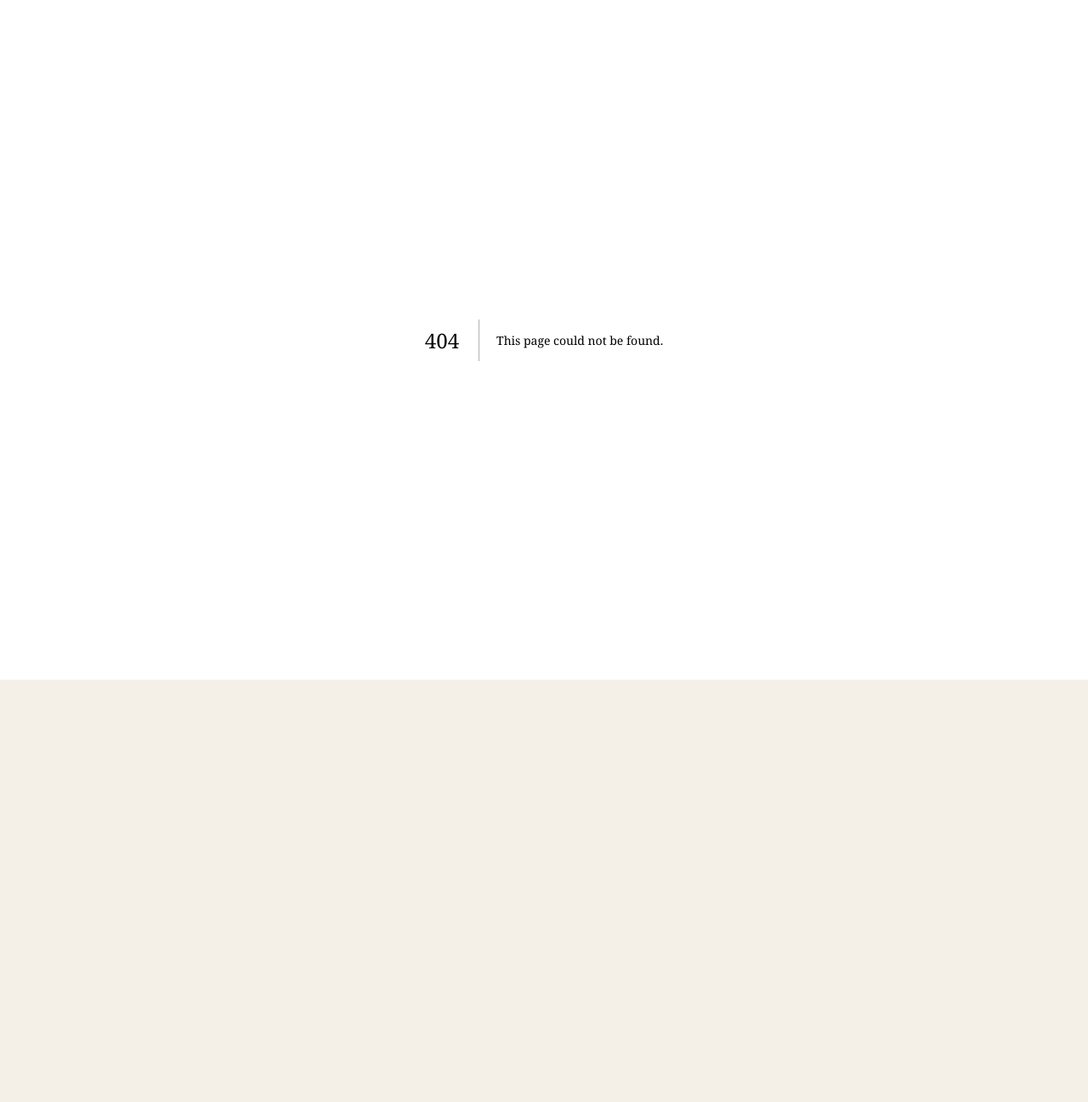
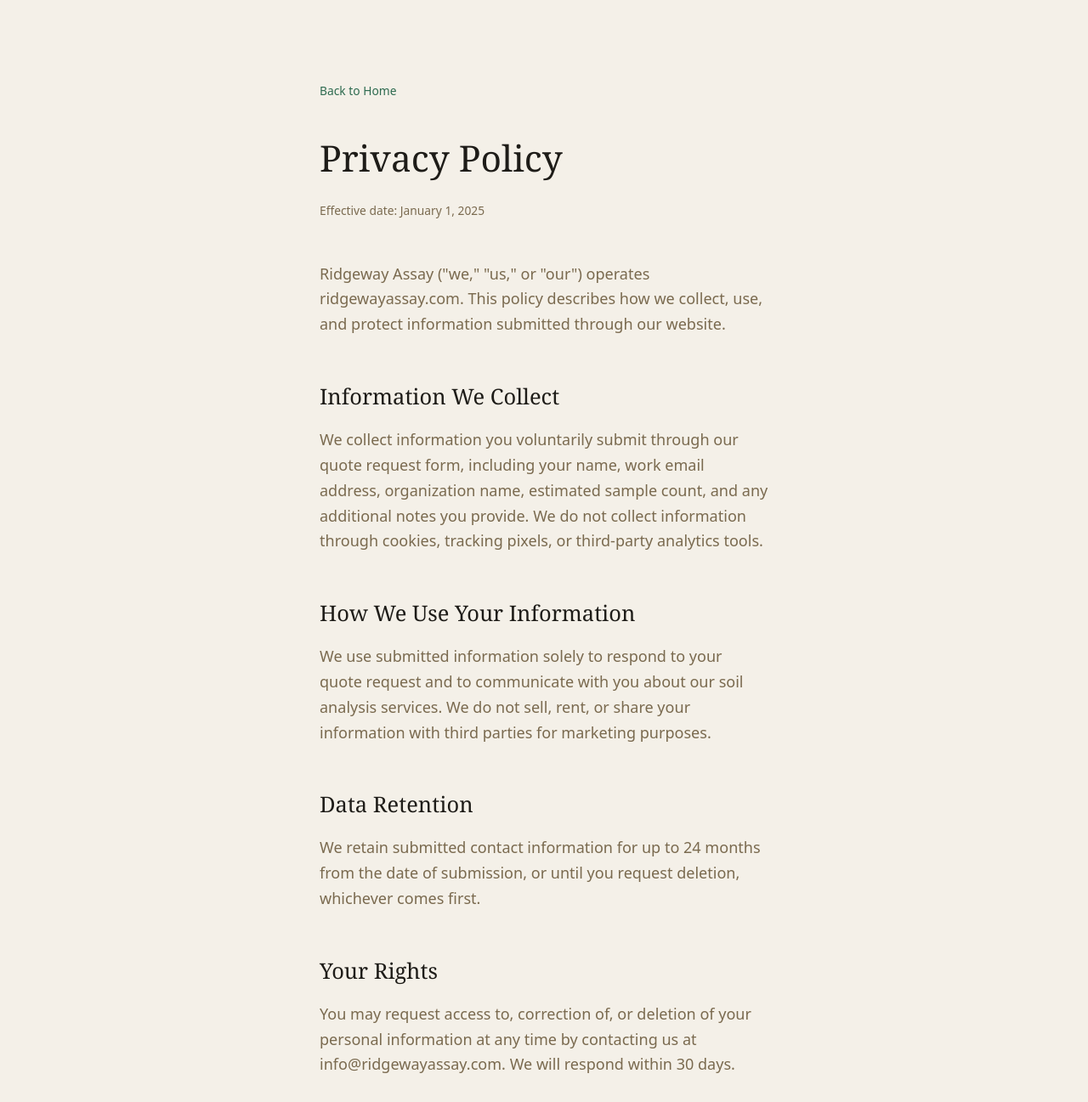
Before and after one commit to AEGIS-OSX/ridgeway-assay, a Next.js app: page /privacy in a window 1280 px wide. Before the commit this address had no page. Shown: the top 1297 px of the page at 85% size. Before the commit the page ends 800 px from the top, so only its background shows below. Built offline with nearby package versions, Linux system fonts and the light colour scheme.

Commit message:
feat: Privacy page [worker-t1 via sterling]

```diff
--- /dev/null
+++ b/app/privacy/Privacy.module.css
@@ -0,0 +1,11 @@
+.privacy-page { background-color: var(--color-bg); min-height: 100vh; padding-block: var(--space-8); }
+.privacy-inner { max-width: 720px; margin: 0 auto; padding: 0 var(--space-8); }
+.breadcrumb { font-family: var(--font-body); font-size: var(--text-xs); color: var(--color-muted); margin-bottom: var(--space-5); }
+.breadcrumb a { color: var(--color-accent); text-decoration: none; }
+.breadcrumb a:hover { text-decoration: underline; }
+.breadcrumb a:focus-visible { outline: 2px solid var(--color-focus); outline-offset: 1px; }
+.privacy-title { font-family: var(--font-display); font-size: var(--text-3xl); font-weight: 500; color: var(--color-text); margin: 0 0 var(--space-3); }
+.privacy-effective { font-family: var(--font-body); font-size: var(--text-xs); color: var(--color-muted); margin: 0 0 var(--space-6); }
+.privacy-section-heading { font-family: var(--font-display); font-size: var(--text-xl); font-weight: 500; color: var(--color-text); margin: var(--space-6) 0 var(--space-3); }
+.privacy-body { font-family: var(--font-body); font-size: var(--text-base); line-height: 1.65; color: var(--color-muted); margin: 0 0 var(--space-3); }
+@media (max-width: 768px) { .privacy-inner { padding: 0 var(--space-3); } .privacy-title { font-size: var(--text-2xl); } }
--- /dev/null
+++ b/app/privacy/page.tsx
@@ -0,0 +1,38 @@
+import styles from "./Privacy.module.css";
+
+export default function PrivacyPage() {
+  return (
+    <main className={styles["privacy-page"]}>
+      <div className={styles["privacy-inner"]}>
+        <nav aria-label="Breadcrumb" className={styles.breadcrumb}>
+          <a href="/">Back to Home</a>
+        </nav>
+        <h1 className={styles["privacy-title"]}>Privacy Policy</h1>
+        <p className={styles["privacy-effective"]}>Effective date: January 1, 2025</p>
+        <p className={styles["privacy-body"]}>
+          Ridgeway Assay (&quot;we,&quot; &quot;us,&quot; or &quot;our&quot;) operates ridgewayassay.com. This policy describes how we collect, use, and protect information submitted through our website.
+        </p>
+        <h2 className={styles["privacy-section-heading"]}>Information We Collect</h2>
+        <p className={styles["privacy-body"]}>
+          We collect information you voluntarily submit through our quote request form, including your name, work email address, organization name, estimated sample count, and any additional notes you provide. We do not collect information through cookies, tracking pixels, or third-party analytics tools.
+        </p>
+        <h2 className={styles["privacy-section-heading"]}>How We Use Your Information</h2>
+        <p className={styles["privacy-body"]}>
+          We use submitted information solely to respond to your quote request and to communicate with you about our soil analysis services. We do not sell, rent, or share your information with third parties for marketing purposes.
+        </p>
+        <h2 className={styles["privacy-section-heading"]}>Data Retention</h2>
+        <p className={styles["privacy-body"]}>
+          We retain submitted contact information for up to 24 months from the date of submission, or until you request deletion, whichever comes first.
+        </p>
+        <h2 className={styles["privacy-section-heading"]}>Your Rights</h2>
+        <p className={styles["privacy-body"]}>
+          You may request access to, correction of, or deletion of your personal information at any time by contacting us at info@ridgewayassay.com. We will respond within 30 days.
+        </p>
+        <h2 className={styles["privacy-section-heading"]}>Contact</h2>
+        <p className={styles["privacy-body"]}>
+          For privacy-related inquiries, contact Ridgeway Assay at info@ridgewayassay.com or by mail at 1200 Prairie View Road, Salina, KS 67401.
+        </p>
+      </div>
+    </main>
+  );
+}
```
